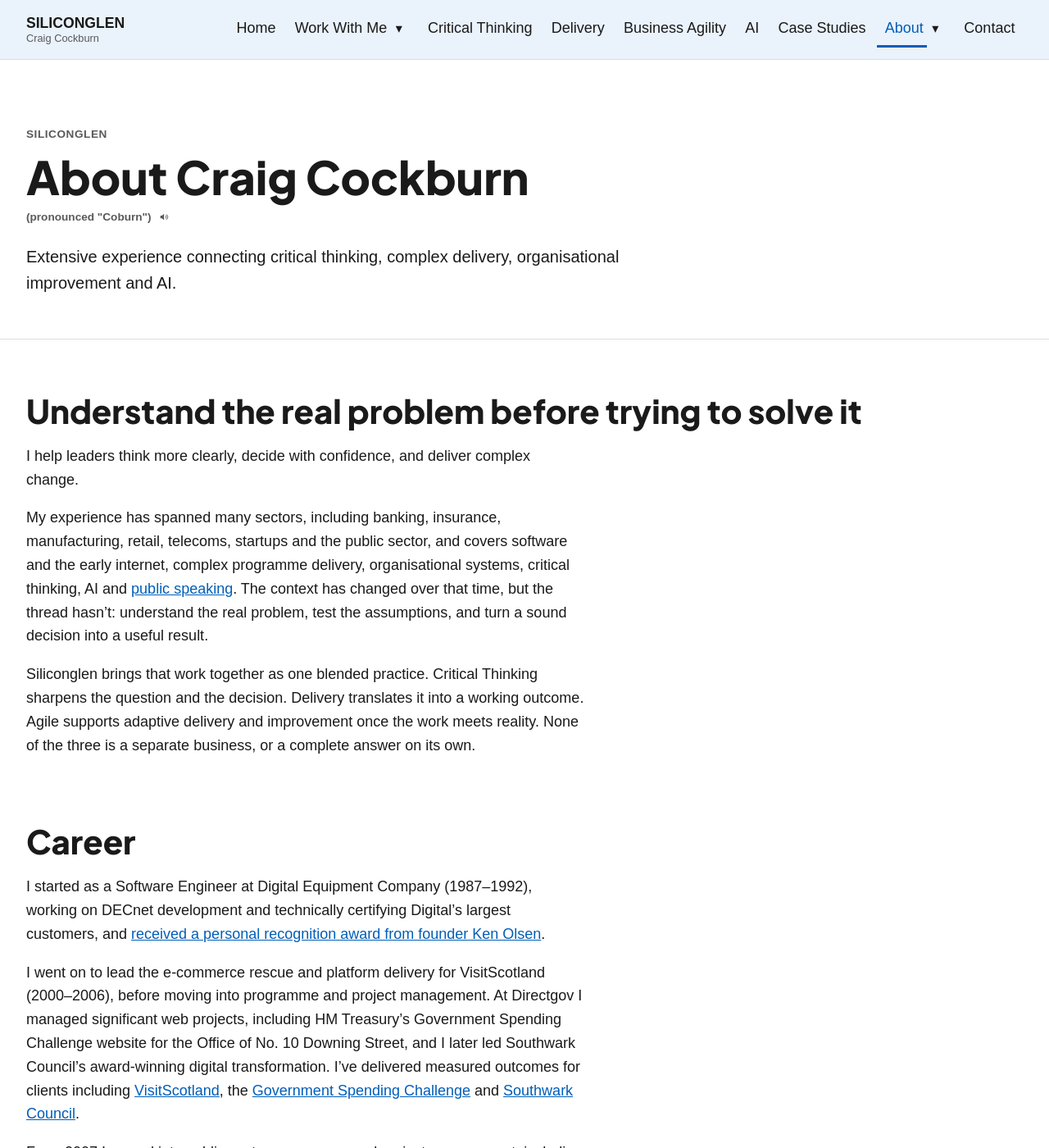
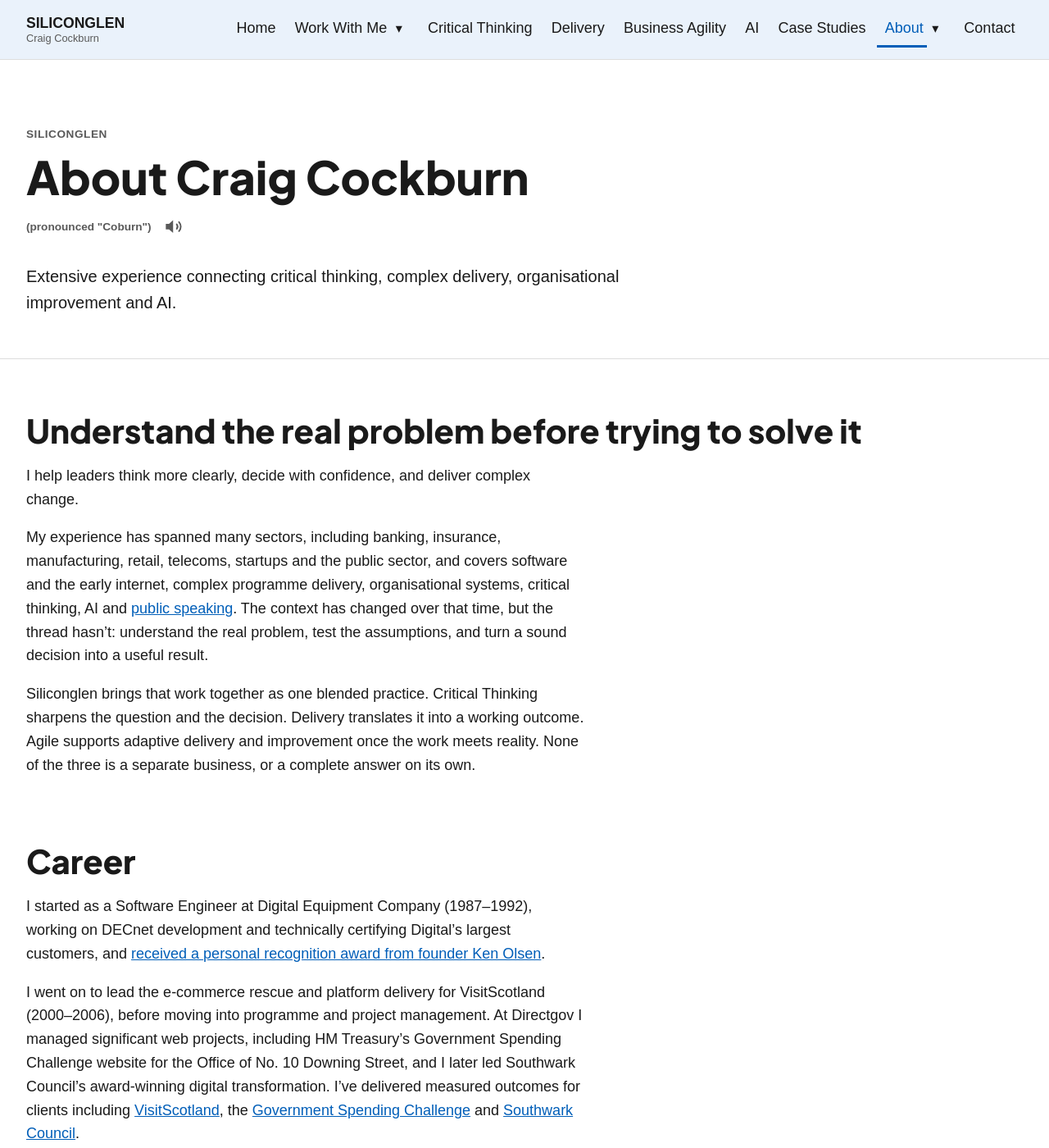
Before and after one commit to siliconglen/siliconglen-site, a Jekyll site: the page built from about/index.md, in a window 1280 px wide and 1400 px high. Shown: the whole window at 82% size. Built offline with Jekyll 4.4.1, drawn with Linux system fonts in a browser that asks for light colours.

Commit message:
Enlarge About pronunciation icon

```diff
--- a/assets/css/main.css
+++ b/assets/css/main.css
@@ -77,8 +77,8 @@ h3 { margin: 0 0 .5rem; font-size: 1.25rem; }
 }
 .eyebrow, .section-eyebrow { margin: 0 0 .5rem; font-weight: 600; font-size: .85rem; text-transform: uppercase; letter-spacing: .04em; color: var(--muted); }
 .pronunciation { display: flex; align-items: center; gap: .25rem; margin: .35rem 0 1rem; color: var(--muted); font-size: .85rem; font-weight: 600; line-height: 1.4; }
-.pronunciation__button { display: inline-flex; width: 1.8em; height: 1.8em; align-items: center; justify-content: center; padding: 0; border: 0; background: transparent; color: var(--muted); cursor: pointer; }
-.pronunciation__button svg { width: 1em; height: 1em; fill: none; stroke: currentColor; stroke-width: 1.75; stroke-linecap: round; stroke-linejoin: round; }
+.pronunciation__button { display: inline-flex; width: 3.6em; height: 3.6em; align-items: center; justify-content: center; padding: 0; border: 0; background: transparent; color: var(--muted); cursor: pointer; }
+.pronunciation__button svg { width: 2em; height: 2em; fill: none; stroke: currentColor; stroke-width: 1.75; stroke-linecap: round; stroke-linejoin: round; }
 .pronunciation__button .pronunciation__speaker { fill: currentColor; stroke: none; }
 .pronunciation__button:hover, .pronunciation__button:focus-visible { color: var(--accent); }
 .pronunciation__button:focus-visible { outline: .2rem solid var(--accent); outline-offset: .15rem; }
```
